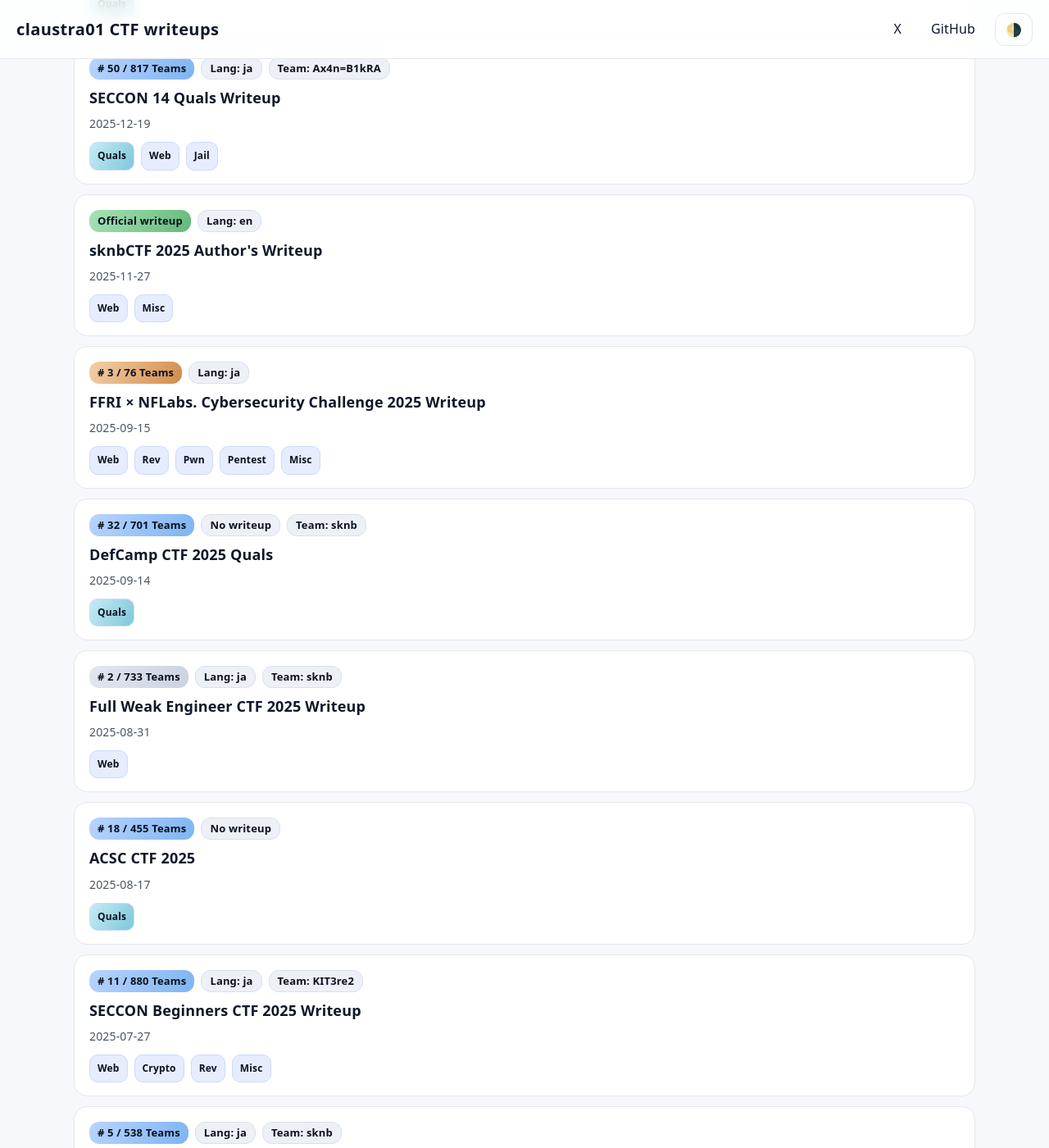
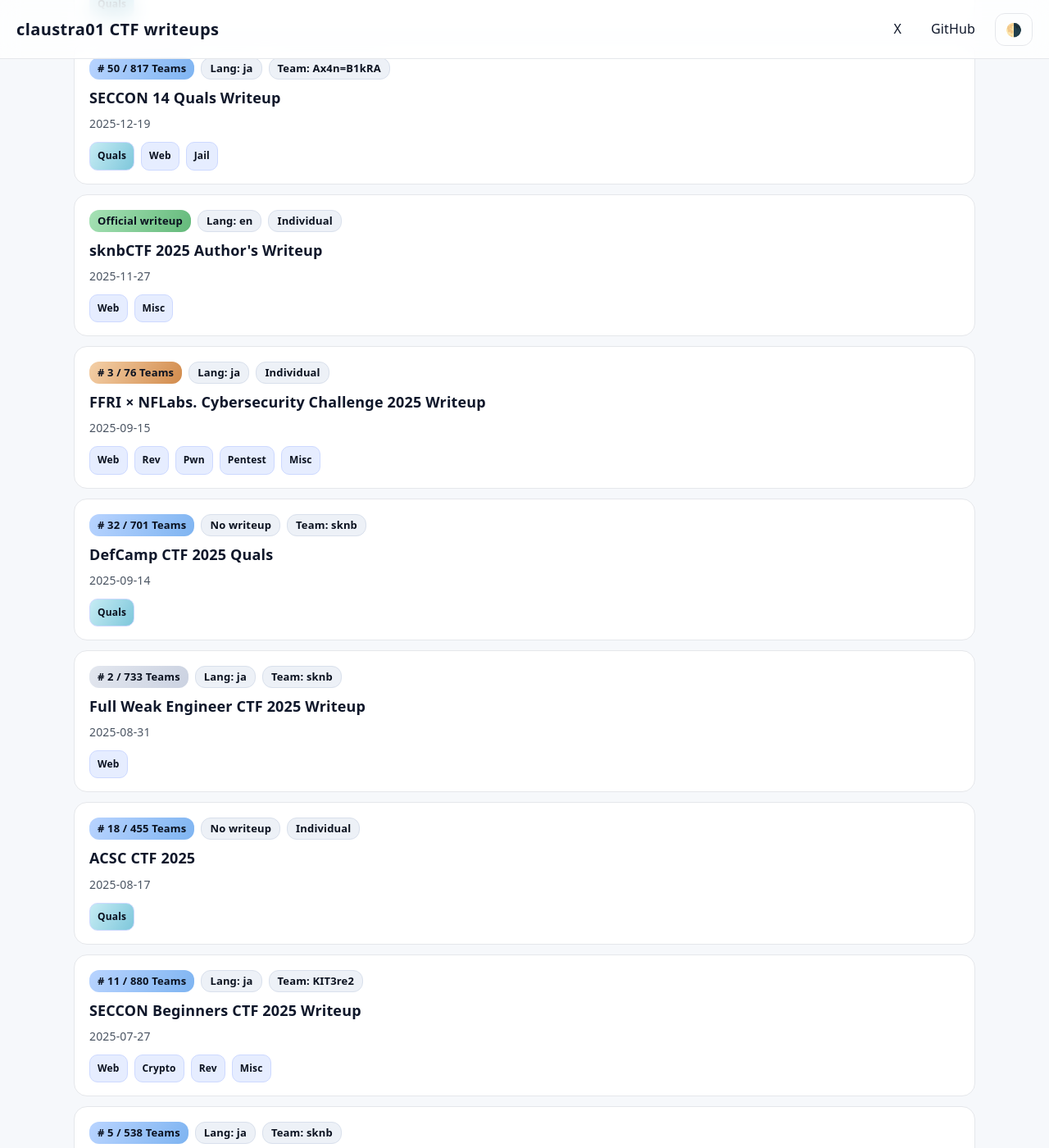
Before and after one commit to claustra01/my-ctf-writeups, a Jekyll site: the page built from index.md, in a window 1280 px wide and 1400 px high, scrolled down 318 px. Shown: the whole window at 82% size. Built offline with Jekyll 4.4.1, drawn with Linux system fonts in a browser that asks for light colours; some of the changed text lies outside the part shown.

Commit message:
fix: individual tags

```diff
--- a/_layouts/writeup.html
+++ b/_layouts/writeup.html
@@ -85,7 +85,7 @@
 
           {% if page.team %}
           <span class="pill pill-ghost">Team: {{ page.team }}</span>
-          {% elsif is_official == false %}
+          {% elsif is_official != true %}
           <span class="pill pill-ghost">Individual</span>
           {% endif %}
         </div>
--- a/index.md
+++ b/index.md
@@ -53,7 +53,7 @@ permalink: /
 
         {% if writeup.team %}
         <span class="pill pill-ghost">Team: {{ writeup.team }}</span>
-        {% elsif is_official == false %}
+        {% elsif is_official != true %}
         <span class="pill pill-ghost">Individual</span>
         {% endif %}
       </div>
```
